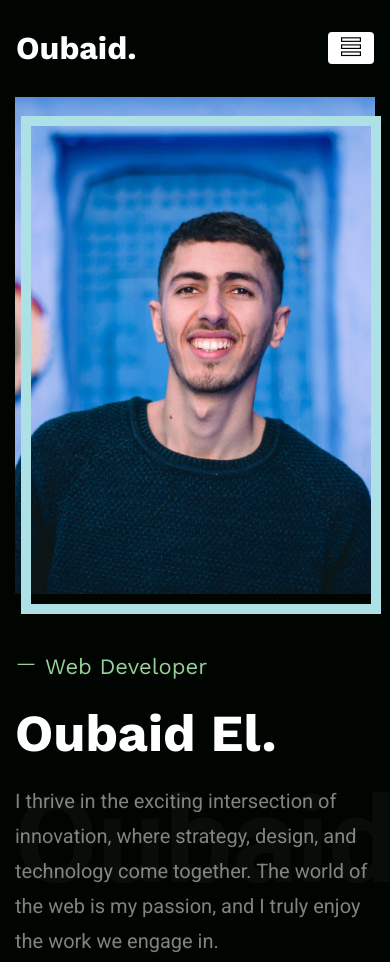
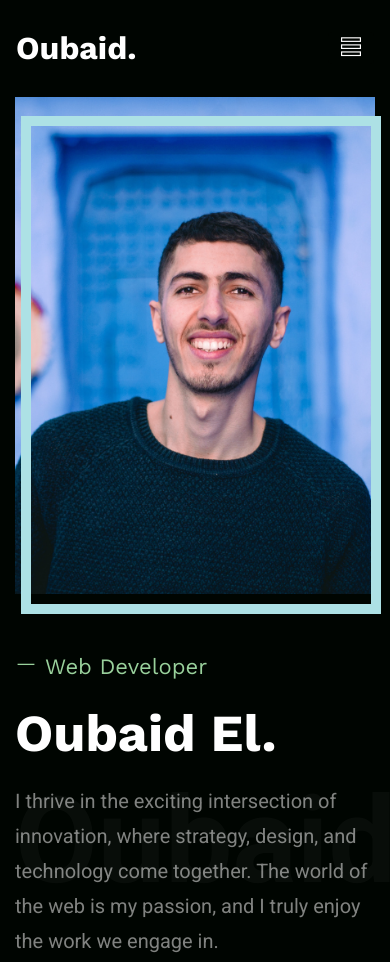
Before and after one commit to oubaidelmoudhik/oubaid, a plain HTML site: page index.html in a window 390 px wide. Shown: the top 962 px of the page. Drawn offline with nearby package versions, Linux system fonts and the light colour scheme.

Commit message:
changed navbar toggle button colors

```diff
--- a/css/style.css
+++ b/css/style.css
@@ -802,5 +802,12 @@ h2.logo {
         right: -6px;
     }
 }
-
+@media (width < 480px) {
+    .navbar-btn-mobile {
+        background-color: var(--clr-dark) !important;
+    }
+    .navbar-btn-mobile span {
+        color: var(--clr-light);
+    }
+}
 /*# sourceMappingURL=maps/style.css.map */
--- a/index.html
+++ b/index.html
@@ -41,8 +41,9 @@
 			<a class="navbar-brand" href="index.html">
 				<h2 class="logo">Oubaid.</h2>
 			</a>
-			<button class="navbar-toggler" type="button" data-toggle="collapse" data-target="#navbarsExample09"
-				aria-controls="navbarsExample09" aria-expanded="false" aria-label="Toggle navigation">
+			<button class="navbar-toggler navbar-btn-mobile" type="button" data-toggle="collapse"
+				data-target="#navbarsExample09" aria-controls="navbarsExample09" aria-expanded="false"
+				aria-label="Toggle navigation">
 				<span class="ti-view-list"></span>
 			</button>
 
@@ -429,8 +430,7 @@
 							<img src="images/portfolio/splitter.png" alt="" class="img-fluid">
 
 							<div class="portoflio-item-overlay">
-								<a target="_blank"
-									href="https://oubaidelmoudhik.github.io/tip-calculator-app-main/"><i
+								<a target="_blank" href="https://oubaidelmoudhik.github.io/tip-calculator-app-main/"><i
 										class="ti-plus"></i></a>
 							</div>
 						</div>
```
